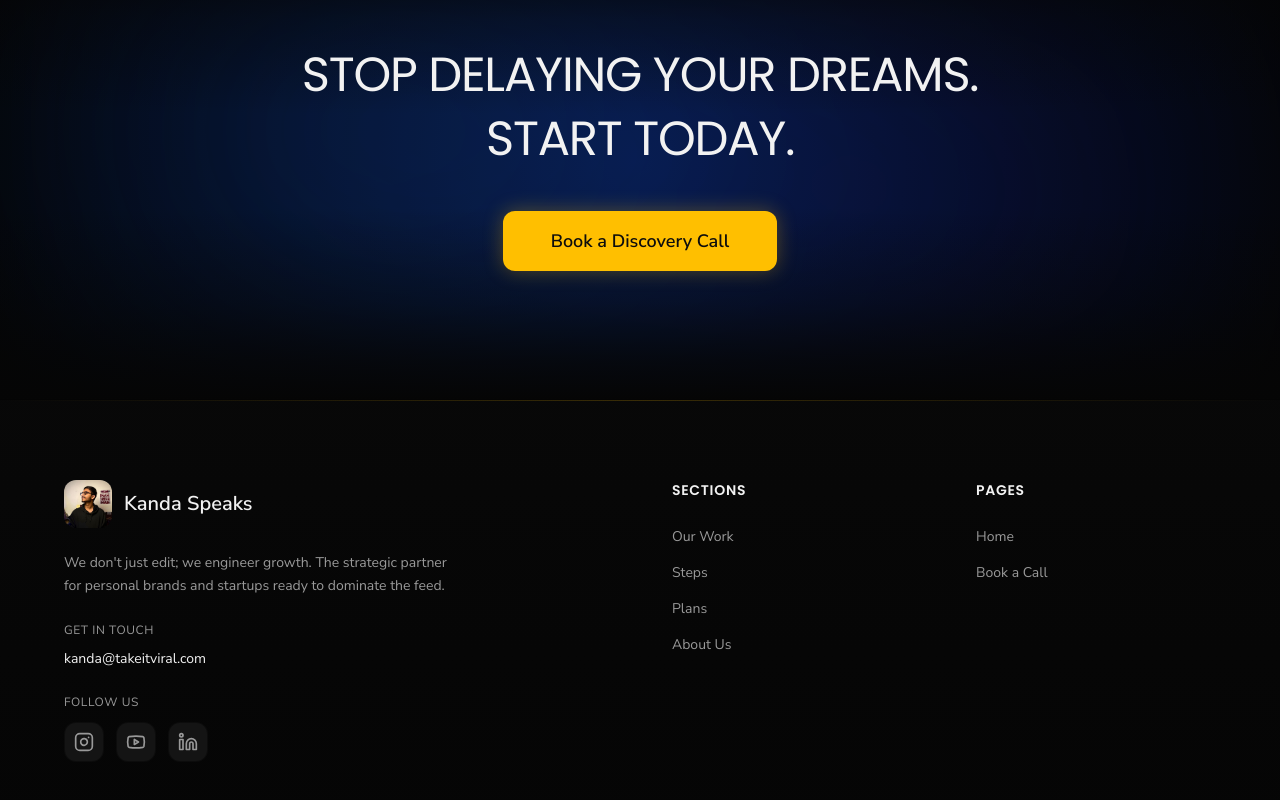
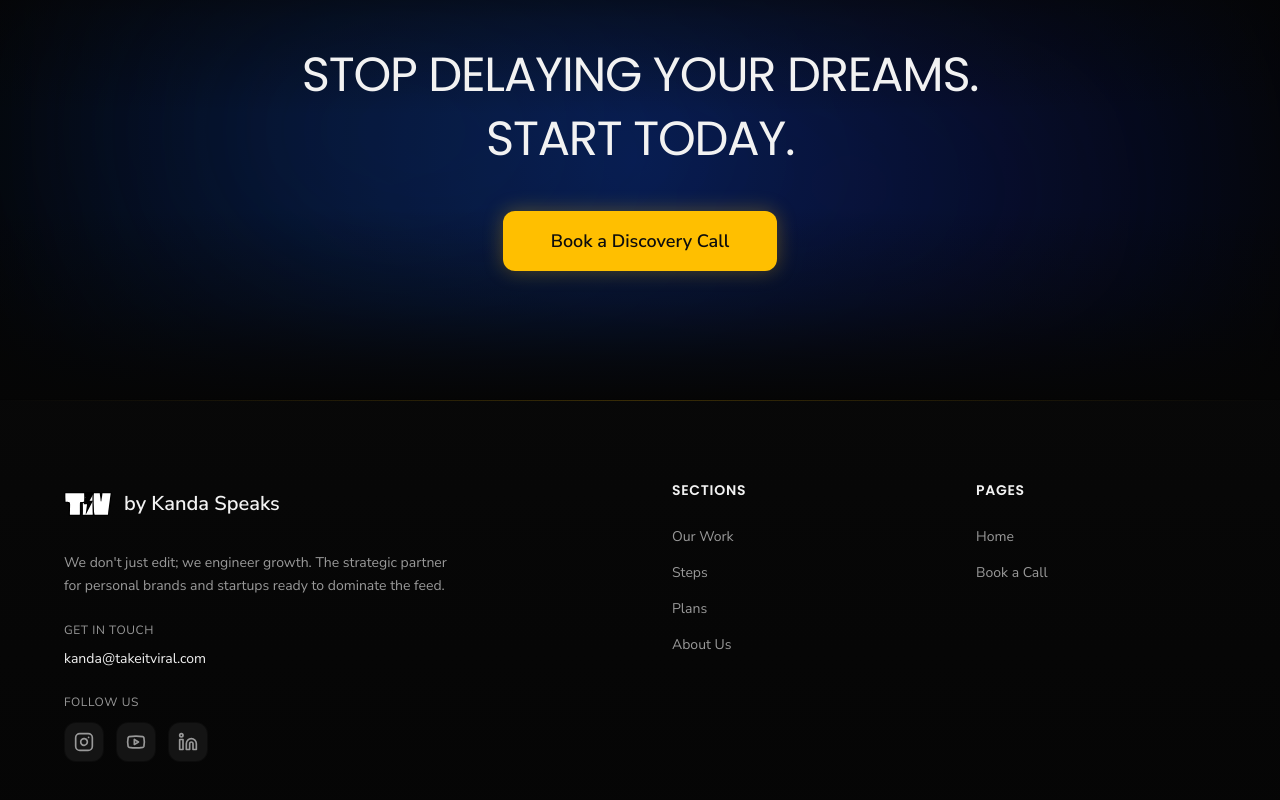
Before and after one commit to vaibhav-webworld/takeitviral, a React (Vite) app: page / in a window 1280 px wide. Shown: the part 7768-8568 px from the top of the page. Built offline with nearby package versions, Linux system fonts and the light colour scheme; the HTML template or start-up script is replaced by a standard one.

Commit message:
footer logo

```diff
--- a/src/components/footer/Footer.tsx
+++ b/src/components/footer/Footer.tsx
@@ -1,7 +1,7 @@
 "use client";
 
 import { motion } from "framer-motion";
-import logo from "@/assets/kandatheking/kanda-logo.png";
+import TIVLogo from "@/assets/brands/TIV-logo.svg";
 import { socialCards } from "@/data/socials";
 import { SocialIcon } from "@/components/ui/social-icons";
 import { CAL_LINK, CONTACT_EMAIL } from "@/lib/constants";
@@ -44,8 +44,8 @@ export function Footer() {
               whileInView={{ opacity: 1 }}
               viewport={{ once: true }}
             >
-              <img src={logo} alt="Logo" className="w-12 h-12 object-contain rounded-lg" />
-              <span className="text-xl font-semibold">Kanda Speaks</span>
+              <img src={TIVLogo} alt="TakeItViral" className="w-12 h-12 object-contain rounded-lg" />
+              <span className="text-xl font-semibold">by Kanda Speaks</span>
             </motion.div>
             <p className="text-muted-foreground text-sm mb-6 max-w-sm leading-relaxed">
               We don't just edit; we engineer growth. The strategic partner for
```
